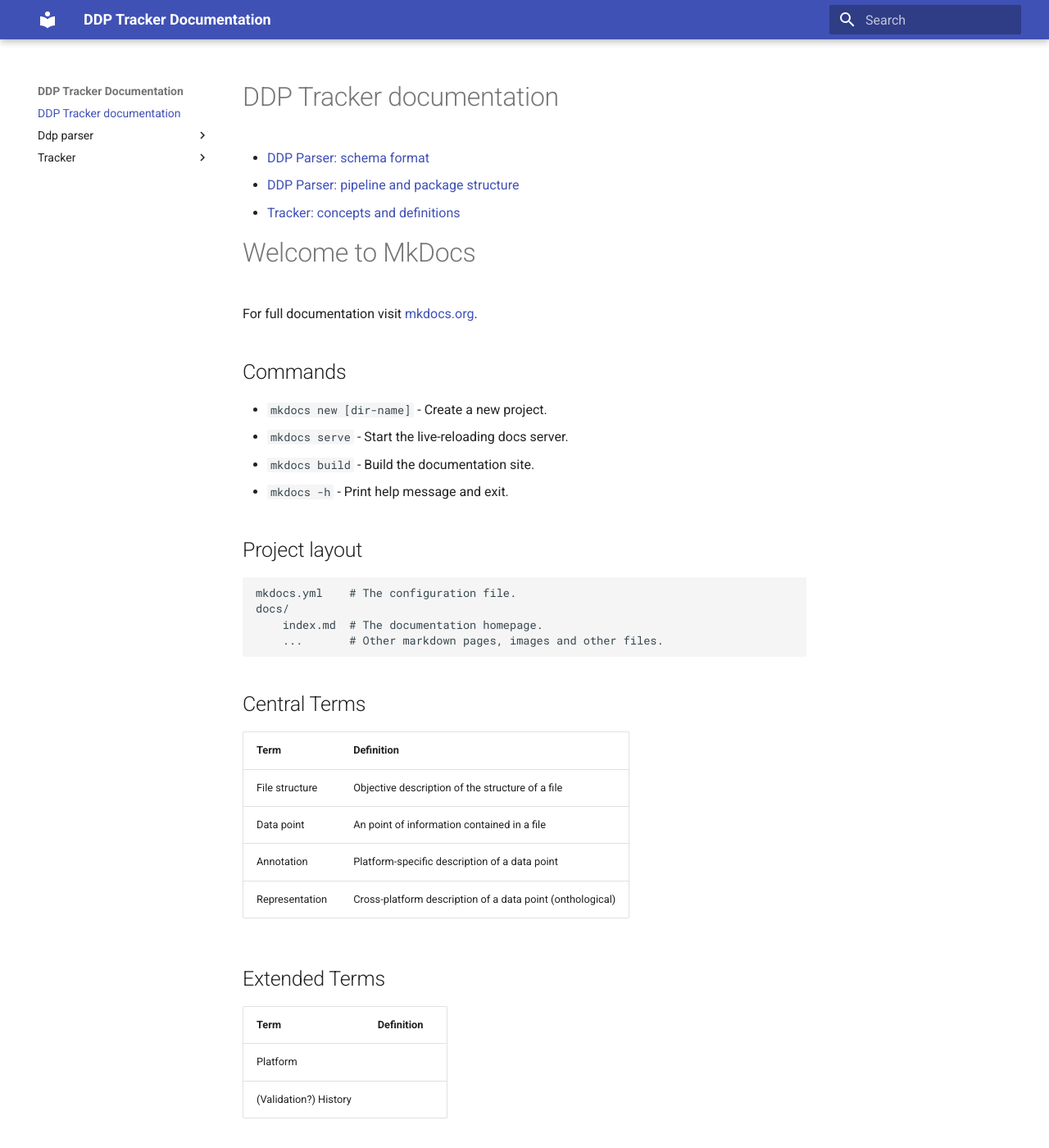
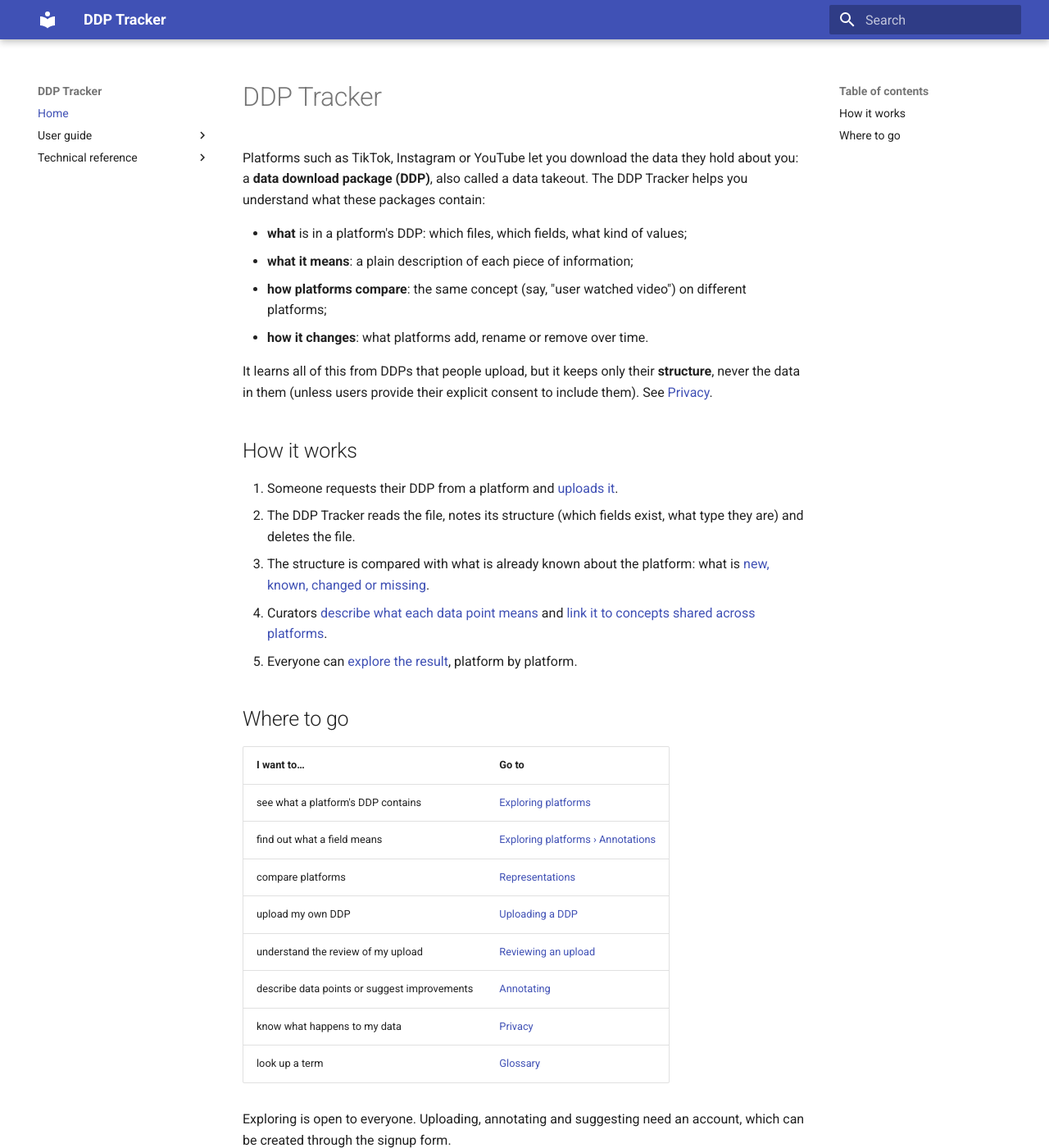
Before and after one commit to Nico-AP/ddp-tracker, an MkDocs documentation site: the page built from docs/docs/index.md, in a window 1280 px wide and 1400 px high. Shown: the whole window at 82% size. Built offline with MkDocs 1.6.1 and Material for MkDocs 9.7.7, drawn with Linux system fonts in a browser that asks for light colours; some of the changed text lies outside the part shown.

Commit message:
doc: extend and reorganize docs

```diff
--- a/docs/docs/index.md
+++ b/docs/docs/index.md
@@ -1,39 +1,45 @@
-# DDP Tracker documentation
+# DDP Tracker
 
-- [DDP Parser: schema format](ddp_parser/index.md)
-- [DDP Parser: pipeline and package structure](ddp_parser/pipeline.md)
-- [Tracker: concepts and definitions](tracker/concepts.md)
+Platforms such as TikTok, Instagram or YouTube let you download the data they hold about you: a
+**data download package (DDP)**, also called a data takeout. The DDP Tracker helps you understand
+what these packages contain:
 
-# Welcome to MkDocs
+- **what** is in a platform's DDP: which files, which fields, what kind of values;
+- **what it means**: a plain description of each piece of information;
+- **how platforms compare**: the same concept (say, "user watched video") on different platforms;
+- **how it changes**: what platforms add, rename or remove over time.
 
-For full documentation visit [mkdocs.org](https://www.mkdocs.org).
+It learns all of this from DDPs that people upload, but it keeps only their **structure**, never
+the data in them (unless users provide their explicit consent to include them).
+See [Privacy](guide/privacy.md).
 
-## Commands
+## How it works
 
-* `mkdocs new [dir-name]` - Create a new project.
-* `mkdocs serve` - Start the live-reloading docs server.
-* `mkdocs build` - Build the documentation site.
-* `mkdocs -h` - Print help message and exit.
+1. Someone requests their DDP from a platform and [uploads it](guide/uploading.md).
+2. The DDP Tracker reads the file, notes its structure (which fields exist, what type they are)
+   and deletes the file.
+3. The structure is compared with what is already known about the platform: what is
+   [new, known, changed or missing](guide/reviewing.md).
+4. Curators [describe what each data point means](guide/annotating.md) and
+   [link it to concepts shared across platforms](guide/representations.md).
+5. Everyone can [explore the result](guide/exploring.md), platform by platform.
 
-## Project layout
+## Where to go
 
-    mkdocs.yml    # The configuration file.
-    docs/
-        index.md  # The documentation homepage.
-        ...       # Other markdown pages, images and other files.
+| I want to…                                    | Go to                                                               |
+|-----------------------------------------------|---------------------------------------------------------------------|
+| see what a platform's DDP contains            | [Exploring platforms](guide/exploring.md)                           |
+| find out what a field means                   | [Exploring platforms › Annotations](guide/exploring.md#annotations) |
+| compare platforms                             | [Representations](guide/representations.md)                         |
+| upload my own DDP                             | [Uploading a DDP](guide/uploading.md)                               |
+| understand the review of my upload            | [Reviewing an upload](guide/reviewing.md)                           |
+| describe data points or suggest improvements  | [Annotating](guide/annotating.md)                                   |
+| know what happens to my data                  | [Privacy](guide/privacy.md)                                         |
+| look up a term                                | [Glossary](guide/glossary.md)                                       |
 
-## Central Terms
+Exploring is open to everyone. Uploading, annotating and suggesting need an account,
+which can be created through the signup form.
 
-| Term           | Definition                                                |
-|----------------|-----------------------------------------------------------|
-| File structure | Objective description of the structure of a file          |
-| Data point     | An point of information contained in a file               |
-| Annotation     | Platform-specific description of a data point             |
-| Representation | Cross-platform description of a data point (onthological) |
-
-## Extended Terms
-
-| Term                  | Definition |
-|-----------------------|------------|
-| Platform              |            |
-| (Validation?) History |            |
+For developers and researchers working with the underlying data, the
+[technical reference](tracker/concepts.md) has the precise definitions and the
+[parser's schema format](ddp_parser/index.md).
--- a/docs/mkdocs.yml
+++ b/docs/mkdocs.yml
@@ -1,4 +1,24 @@
-site_name: DDP Tracker Documentation
+site_name: DDP Tracker
+site_description: What platforms' data download packages (DDPs) contain, what their data points mean, and how they change.
 theme:
   name: material
 dev_addr: 'localhost:8001'
+markdown_extensions:
+  - admonition
+  - def_list
+  - toc:
+      permalink: true
+nav:
+  - Home: index.md
+  - User guide:
+      - Exploring platforms: guide/exploring.md
+      - Uploading a DDP: guide/uploading.md
+      - Reviewing an upload: guide/reviewing.md
+      - Annotating: guide/annotating.md
+      - Representations: guide/representations.md
+      - Privacy: guide/privacy.md
+      - Glossary: guide/glossary.md
+  - Technical reference:
+      - Definitions: tracker/concepts.md
+      - "Parser: schema format": ddp_parser/index.md
+      - "Parser: pipeline": ddp_parser/pipeline.md
```
Also changed, not shown: docs/docs/ddp_parser/index.md (+11 -8 lines), docs/docs/ddp_parser/pipeline.md (+11 -14 lines), docs/docs/guide/annotating.md (added, +60 -0 lines), docs/docs/guide/exploring.md (added, +70 -0 lines), docs/docs/guide/glossary.md (added, +72 -0 lines), docs/docs/guide/privacy.md (added, +35 -0 lines), docs/docs/guide/representations.md (added, +44 -0 lines), docs/docs/guide/reviewing.md (added, +46 -0 lines), docs/docs/guide/uploading.md (added, +65 -0 lines), docs/docs/tracker/concepts.md (+53 -51 lines), 3 other files.
